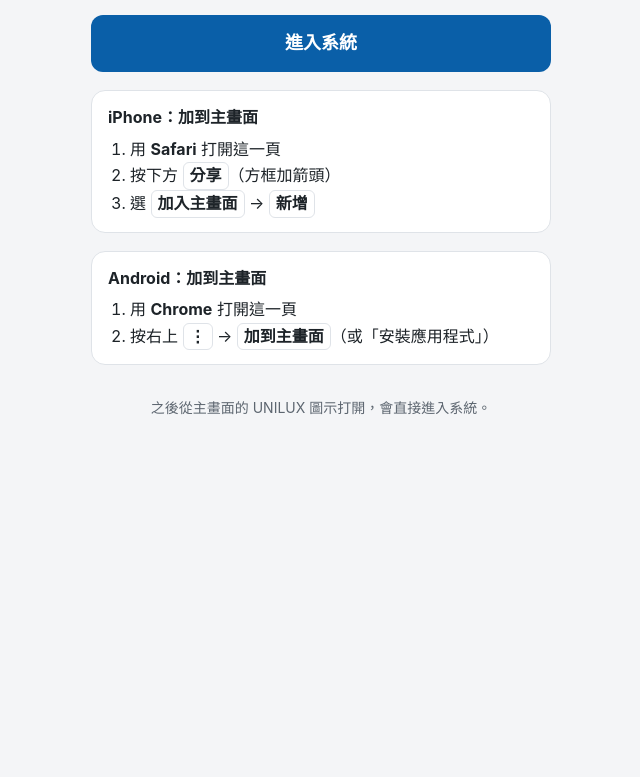
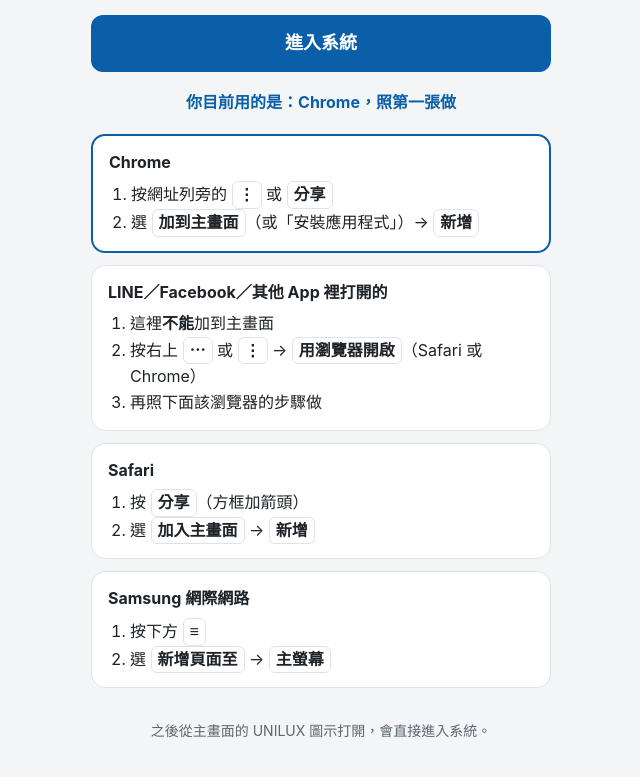
Before and after one commit to MorrisLaLa/unilux-log, a plain HTML site: page index.html in a window 1280 px wide. Shown: the part 271-1048 px from the top of the page, without its empty margins (319-959 px from the left). Before the commit the page ends 800 px from the top, so only its background shows below. Drawn offline with Linux system fonts and the light colour scheme.

Commit message:
依瀏覽器分類說明

```diff
--- a/index.html
+++ b/index.html
@@ -26,6 +26,10 @@
   .card h2{font-size:16px;margin:0 0 6px}
   ol{margin:0;padding-left:22px}
   .muted{color:var(--muted);font-size:14px;text-align:center}
+  #cards{display:grid;gap:12px}
+  .card.hit{border:2px solid var(--blue)}
+  .now{margin:0;text-align:center;font-weight:700;color:var(--blue)}
+  .now:empty{display:none}
   b.k{display:inline-block;padding:0 6px;border:1px solid var(--line);border-radius:6px;font-weight:600}
 </style>
 <script>
@@ -40,23 +44,55 @@
   <img class="logo" src="icon-512.png" alt="UNILUX">
   <h1>一六工程日誌</h1>
   <a class="go" id="go" href="#">進入系統</a>
-  <div class="card">
-    <h2>iPhone：加到主畫面</h2>
+  <p class="now" id="now"></p>
+  <div id="cards">
+  <div class="card" data-b="inapp">
+    <h2>LINE／Facebook／其他 App 裡打開的</h2>
     <ol>
-      <li>用 <b>Safari</b> 打開這一頁</li>
-      <li>按下方 <b class="k">分享</b>（方框加箭頭）</li>
+      <li>這裡<b>不能</b>加到主畫面</li>
+      <li>按右上 <b class="k">⋯</b> 或 <b class="k">⋮</b> → <b class="k">用瀏覽器開啟</b>（Safari 或 Chrome）</li>
+      <li>再照下面該瀏覽器的步驟做</li>
+    </ol>
+  </div>
+  <div class="card" data-b="safari">
+    <h2>Safari</h2>
+    <ol>
+      <li>按 <b class="k">分享</b>（方框加箭頭）</li>
       <li>選 <b class="k">加入主畫面</b> → <b class="k">新增</b></li>
     </ol>
   </div>
-  <div class="card">
-    <h2>Android：加到主畫面</h2>
+  <div class="card" data-b="chrome">
+    <h2>Chrome</h2>
     <ol>
-      <li>用 <b>Chrome</b> 打開這一頁</li>
-      <li>按右上 <b class="k">⋮</b> → <b class="k">加到主畫面</b>（或「安裝應用程式」）</li>
+      <li>按網址列旁的 <b class="k">⋮</b> 或 <b class="k">分享</b></li>
+      <li>選 <b class="k">加到主畫面</b>（或「安裝應用程式」）→ <b class="k">新增</b></li>
     </ol>
+  </div>
+  <div class="card" data-b="samsung">
+    <h2>Samsung 網際網路</h2>
+    <ol>
+      <li>按下方 <b class="k">≡</b></li>
+      <li>選 <b class="k">新增頁面至</b> → <b class="k">主螢幕</b></li>
+    </ol>
+  </div>
   </div>
   <p class="muted">之後從主畫面的 UNILUX 圖示打開，會直接進入系統。</p>
 </main>
-<script>document.getElementById('go').href = APP;</script>
+<script>
+  document.getElementById('go').href = APP;
+  (function () {
+    var ua = navigator.userAgent, b = '', name = '';
+    if (/Line\/|FBAN|FBAV|Instagram|MicroMessenger|WhatsApp/i.test(ua)) { b = 'inapp'; name = 'App 內建瀏覽器'; }
+    else if (/SamsungBrowser/i.test(ua)) { b = 'samsung'; name = 'Samsung 網際網路'; }
+    else if (/CriOS|Chrome\//i.test(ua) && !/Edg/i.test(ua)) { b = 'chrome'; name = 'Chrome'; }
+    else if (/Safari/i.test(ua) && /iPhone|iPad|Macintosh/i.test(ua)) { b = 'safari'; name = 'Safari'; }
+    if (!b) return;
+    var box = document.getElementById('cards'), c = box.querySelector('[data-b="' + b + '"]');
+    if (!c) return;
+    c.className += ' hit';
+    box.insertBefore(c, box.firstChild);
+    document.getElementById('now').textContent = '你目前用的是：' + name + '，照第一張做';
+  })();
+</script>
 </body>
 </html>
```
